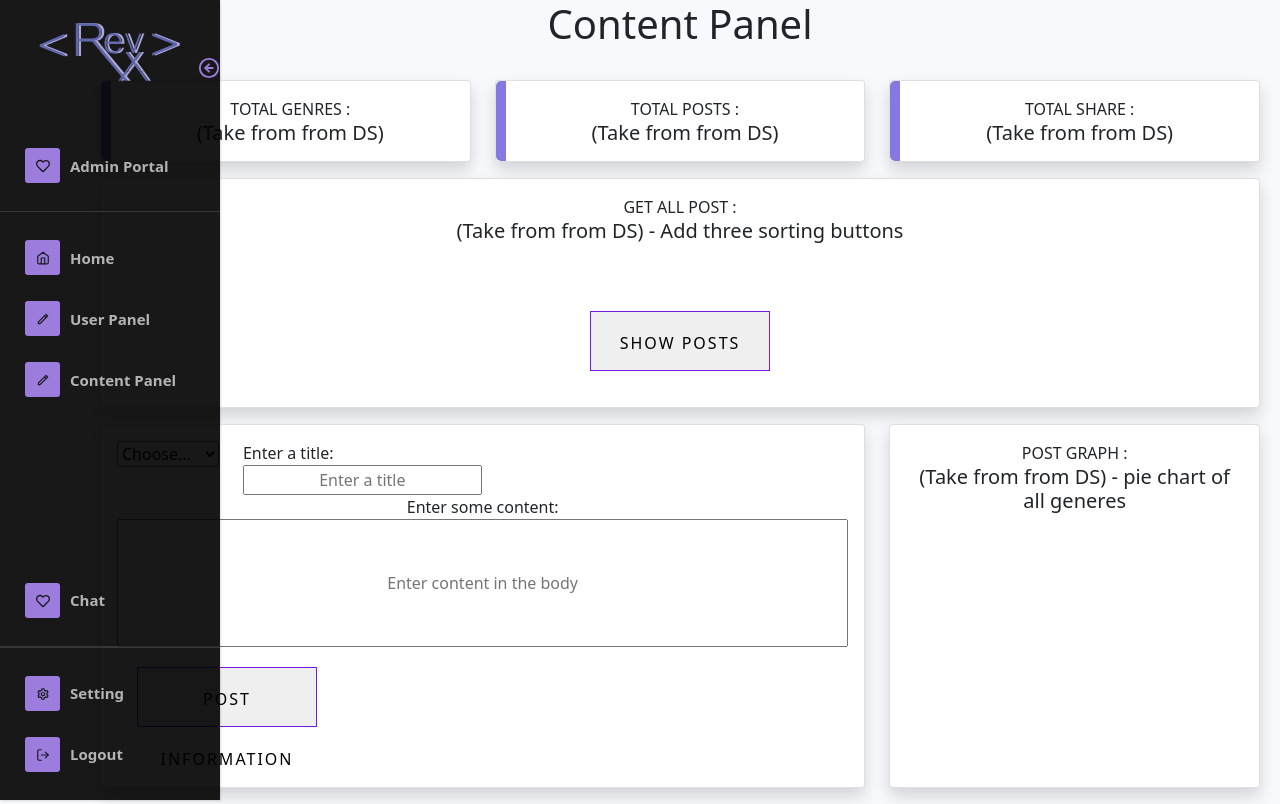
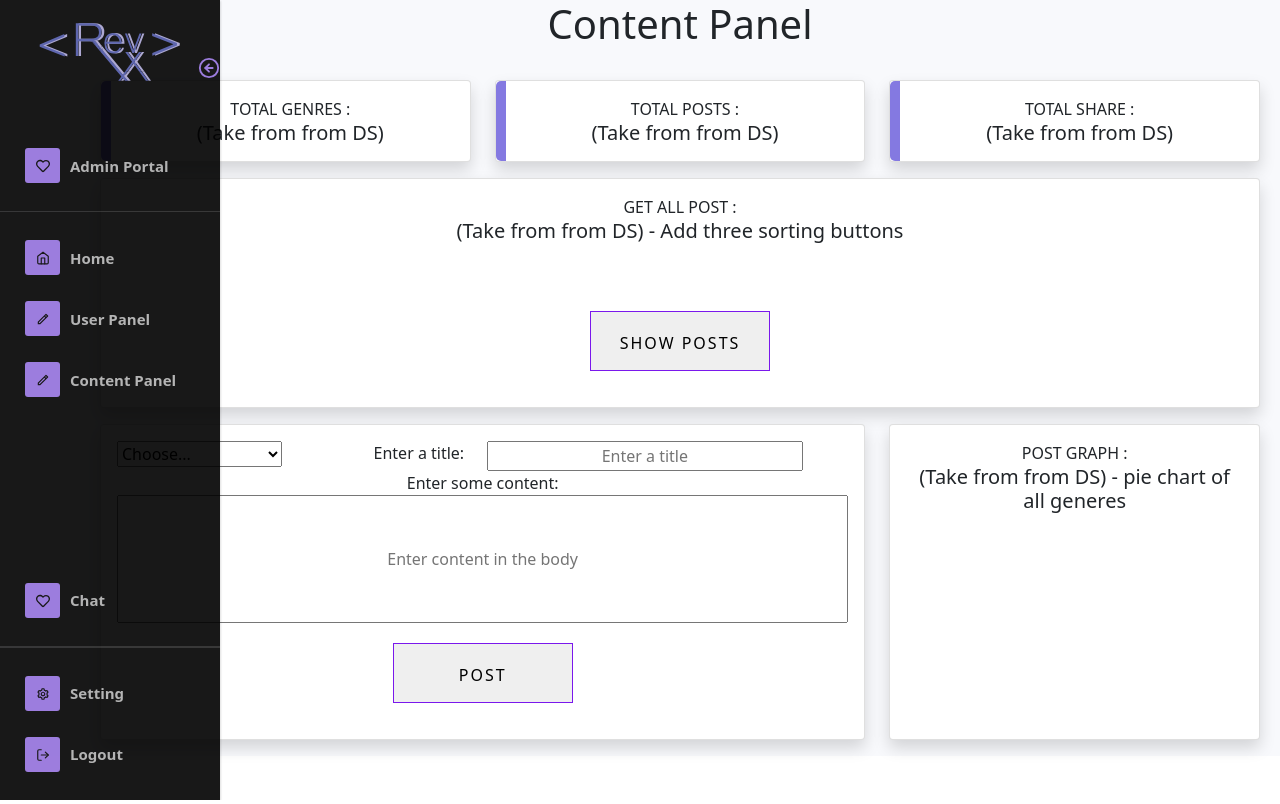
Before and after one commit to StefWebDesigner/RevX, a React (Create React App) app in the folder projectapp/: page /contentpanel in a window 1280 px wide. Built offline with nearby package versions, Linux system fonts and the light colour scheme.

Commit message:
form look better(contentPannel)

```diff
--- a/projectapp/src/components/admin/admin-groups/ContentPanel.js
+++ b/projectapp/src/components/admin/admin-groups/ContentPanel.js
@@ -214,7 +214,7 @@ const ContentPanel = () => {
                                                         <div className="d-flex flex-column justify-content-center">
                                                         {/*ROW FOR TITLE AND GENRE*/}
                                                         <div className="row">
-                                                            <div className="col-xl-2 col-lg-2 col-md-2">
+                                                            <div className="col-xl-3 col-lg-3 col-md-3">
                                                                 {/*SELECT INDIVIDUAL DIV*/}
                                                                 <select
                                                                     className="custom-select d-block w-100"
@@ -234,13 +234,14 @@ const ContentPanel = () => {
                                                                 </select>
                                                             {/*END TAGS FOR SELECT OPTIONS    */}
                                                             </div>
-                                                            <div className="col-xl-2 col-lg-2 col-md-2">
+                                                            <div className="col-xl-9 col-lg-9 col-md-9">
+                                                                <div className="d-flex flex-row justify-content-center">
                                                                     <label
-                                                                    className="text-center"
+                                                                        className="col-md-3 text-center"
                                                                     > Enter a title:
                                                                     </label>
                                                                     <input
-                                                                    className=" text-center"
+                                                                        className=" col-md-7 text-center"
                                                                         name="postTitle"
                                                                         value={postContent.postTitle}
                                                                         type="text"
@@ -248,6 +249,7 @@ const ContentPanel = () => {
                                                                         onChange={handlePosts}
                                                                         required
                                                                     />
+                                                                </div>
                                                             </div>
                                                     {/* END DIV TAG FOR TITLE & GENRE */}
                                                     </div>
@@ -266,16 +268,18 @@ const ContentPanel = () => {
                                                         />
 
                                                         <div className="row">
-                                                            <div className="col-md-12">
+                                                            {/*<div className="col-md-12">*/}
+                                                                <div className="d-flex justify-content-center">
                                                                 <button
                                                                     className="buttonMainStyle"
                                                                     role="button"
                                                                     type="submit"
                                                                 >
-                                                                    Post Information
+                                                                    Post
                                                                 </button>
                                                                 </div>
                                                             </div>
+                                                        {/*</div>*/}
                                                         </div>
                                                     </form>
 
```
Lines whose indentation alone changed are shown as unchanged.
